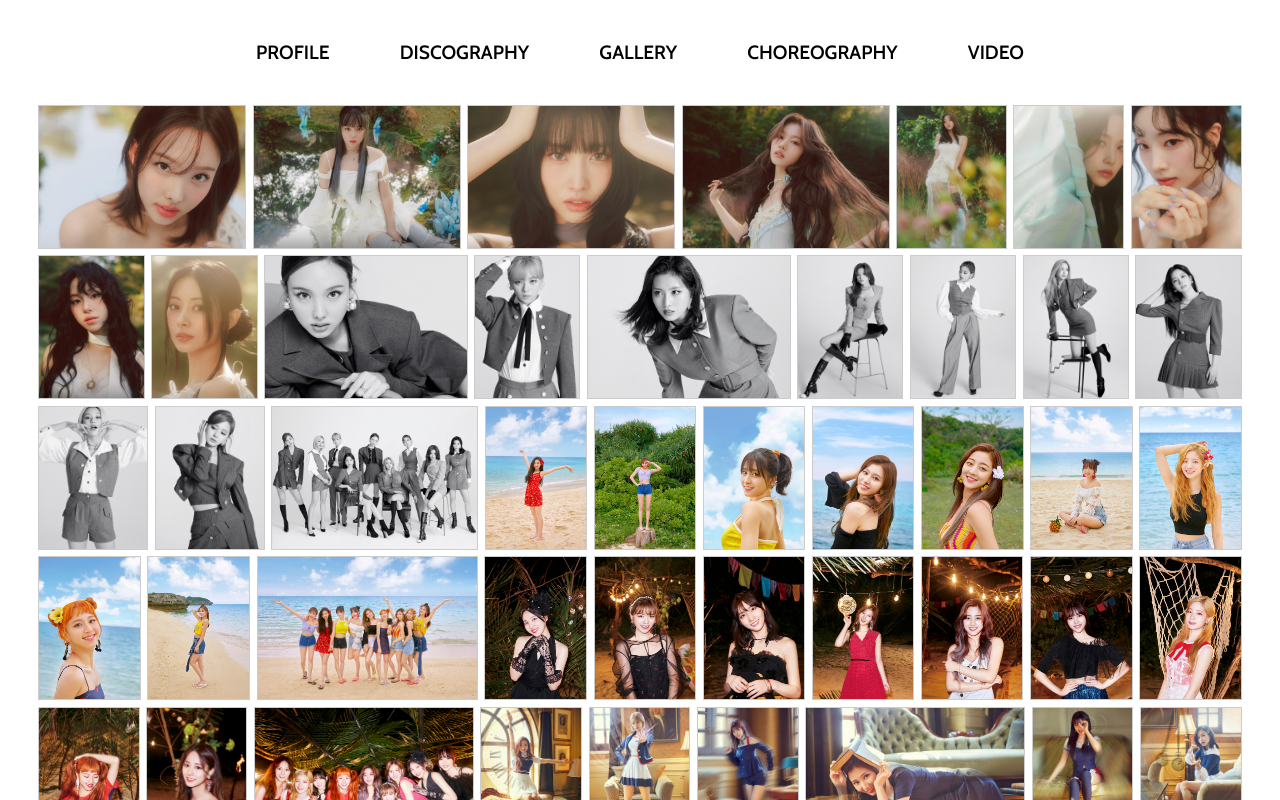
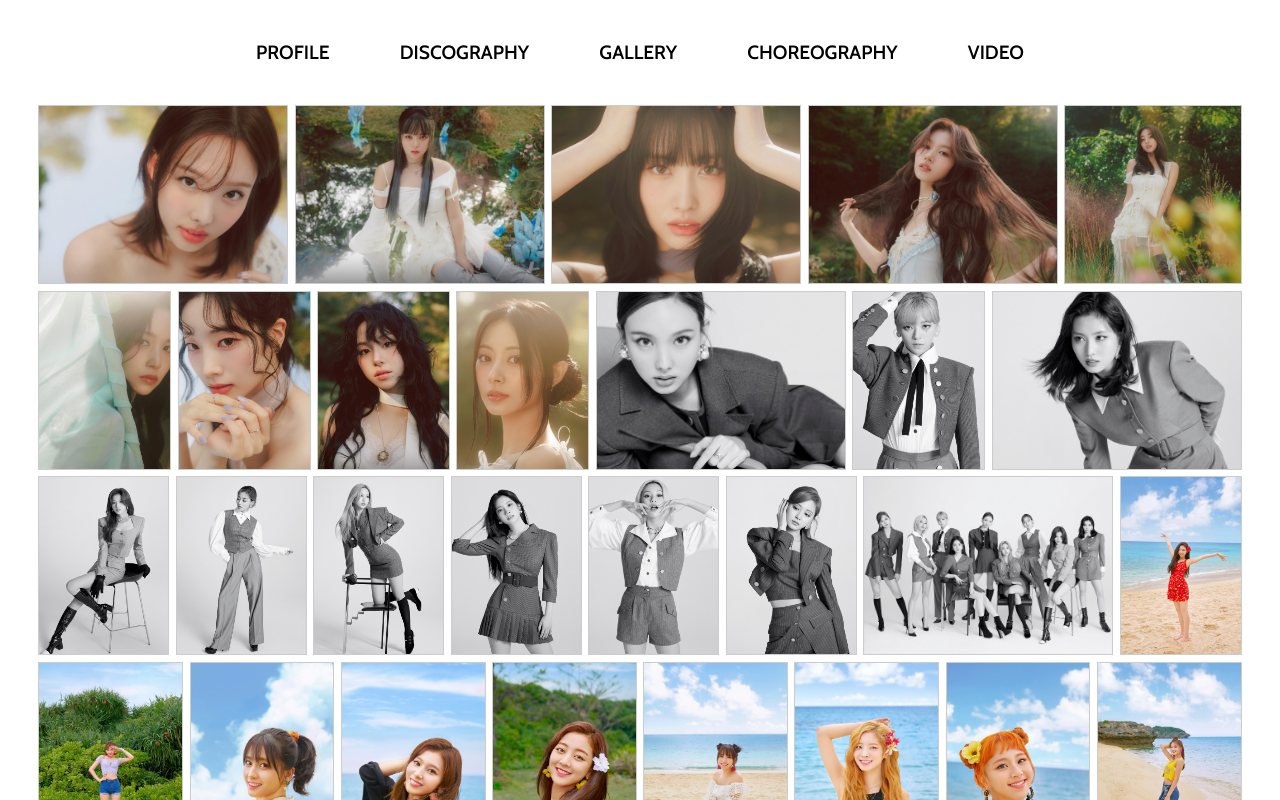
Before and after one commit to dkad-dev/pagetwo, a React (Vite) app: page /gallery in a window 1280 px wide. Shown: the top 800 px of the page. Built offline with nearby package versions, Linux system fonts and the light colour scheme.

Commit message:
Update thumbnail styling for better UI and future-proofing

```diff
--- a/src/style/page/_gallery.sass
+++ b/src/style/page/_gallery.sass
@@ -10,18 +10,22 @@ html[data-page='gallery']
 				justify-content: space-between
 			> button
 				flex-grow: 1
-				height: 11.25vw
+				height: 14vw
+				max-width: 250px
+				overflow: hidden
 				@media (max-width: 1200px)
 					flex-grow: 0
 					width: 45.5vw
 					height: 60vw
+					max-width: none
 				> img
 					width: 100%
 					height: 100%
 					object-fit: cover
-					overflow-x: visible
+					object-position: top
+					overflow: visible
 					@media (max-width: 1200px)
-						overflow-x: clip
+						object-position: center
 		.modal
 			> img
 				max-width: 94vw
```
Also changed, not shown: src/style/app/app.css.
